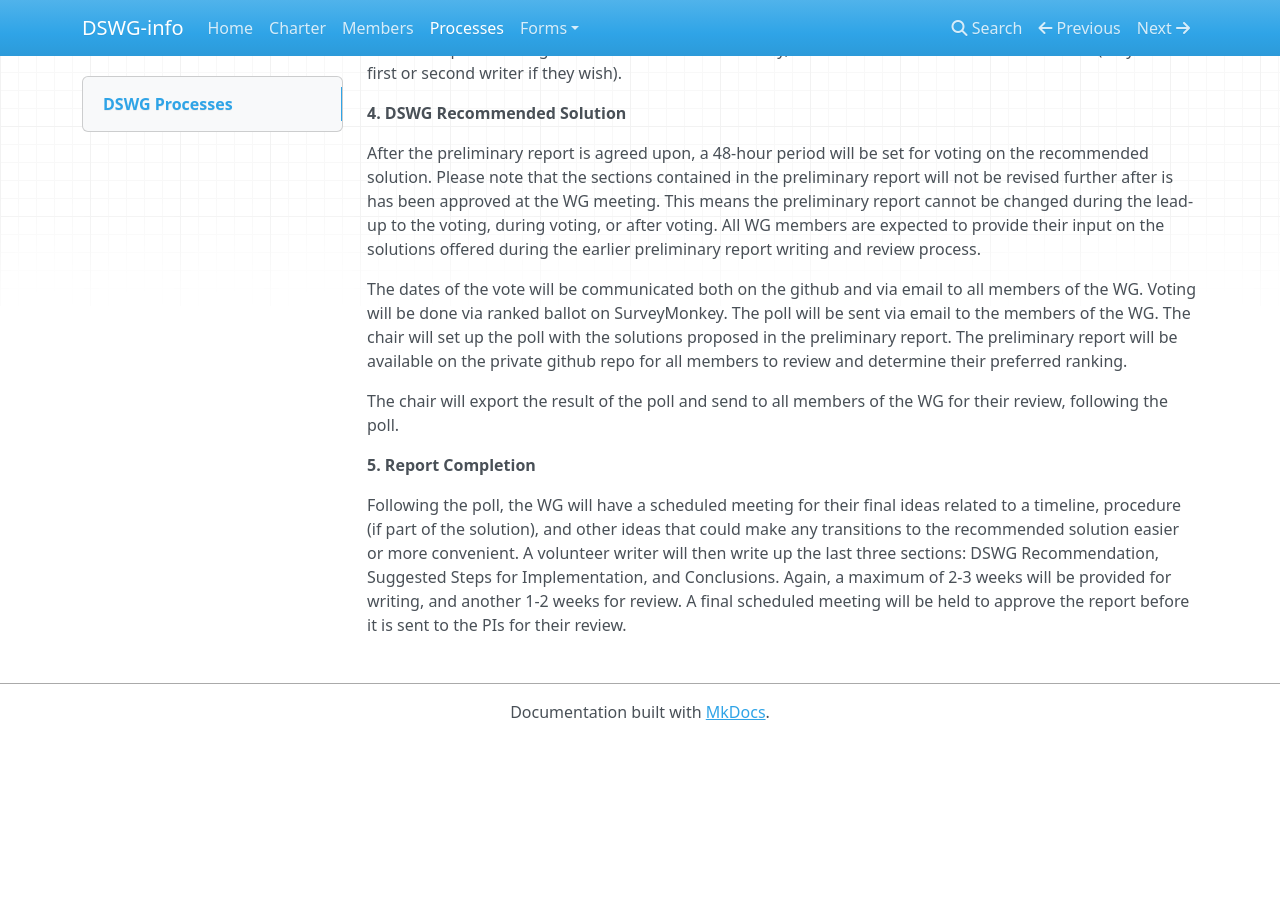
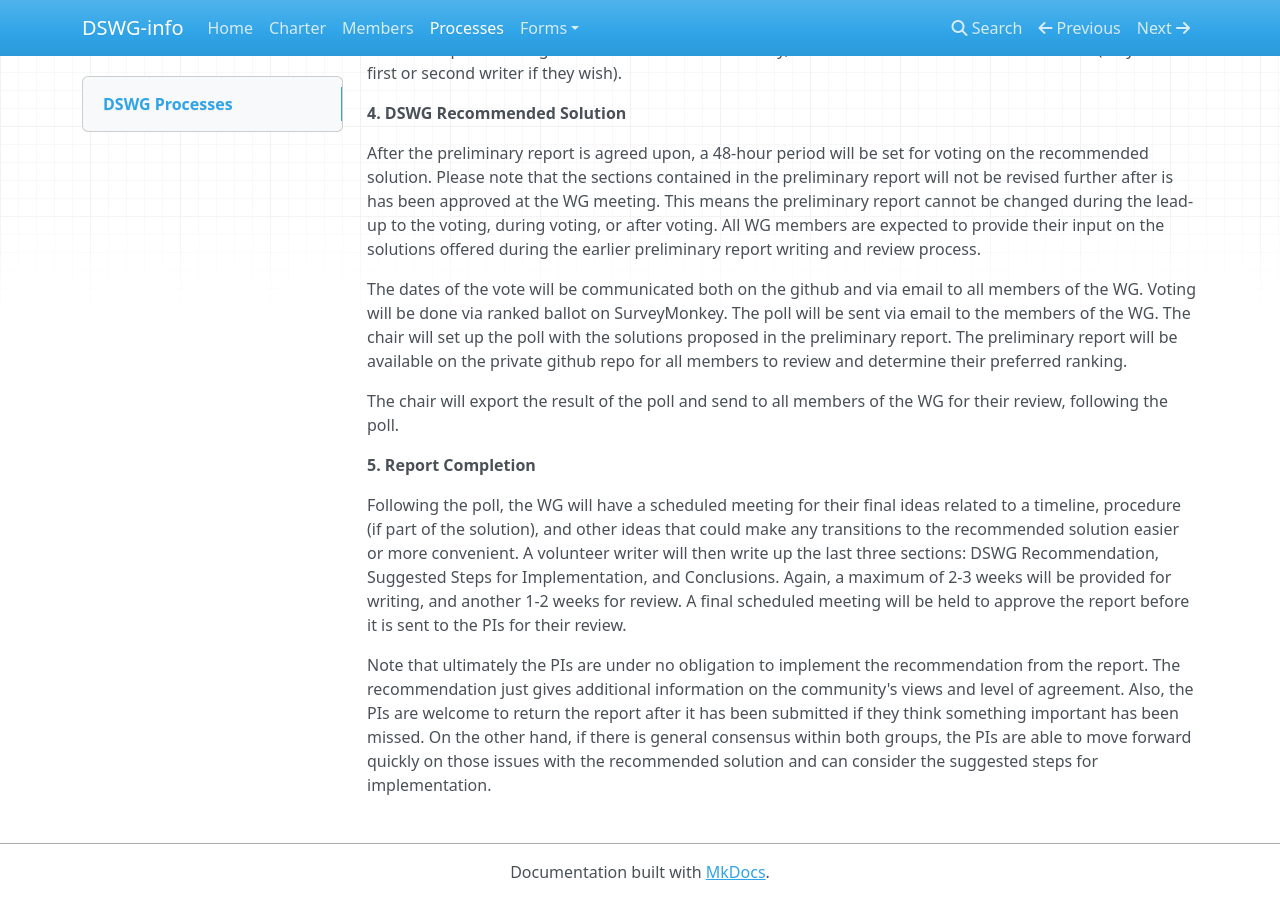
Before and after one commit to SuperDARN/dswg-published-docs, an MkDocs documentation site: the page built from docs/processes.md, in a window 1280 px wide and 900 px high, scrolled down 3866 px. Built offline with MkDocs 1.6.1, drawn with Linux system fonts in a browser that asks for light colours; nearby versions of some CDN libraries; before the commit the page ends 4606 px from its top, so only the background shows below that.

Commit message:
Update processes.md
To clarify current level of PI involvement in the process and what can happen after report submission.

```diff
--- a/docs/processes.md
+++ b/docs/processes.md
@@ -123,3 +123,5 @@ The DSWG consideration process is as follows:
  **5. Report Completion**
 
  Following the poll, the WG will have a scheduled meeting for their final ideas related to a timeline, procedure (if part of the solution), and other ideas that could make any transitions to the recommended solution easier or more convenient. A volunteer writer will then write up the last three sections: DSWG Recommendation, Suggested Steps for Implementation, and Conclusions. Again, a maximum of 2-3 weeks will be provided for writing, and another 1-2 weeks for review. A final scheduled meeting will be held to approve the report before it is sent to the PIs for their review.
+
+ Note that ultimately the PIs are under no obligation to implement the recommendation from the report. The recommendation just gives additional information on the community's views and level of agreement. Also, the PIs are welcome to return the report after it has been submitted if they think something important has been missed. On the other hand, if there is general consensus within both groups, the PIs are able to move forward quickly on those issues with the recommended solution and can consider the suggested steps for implementation.
```
